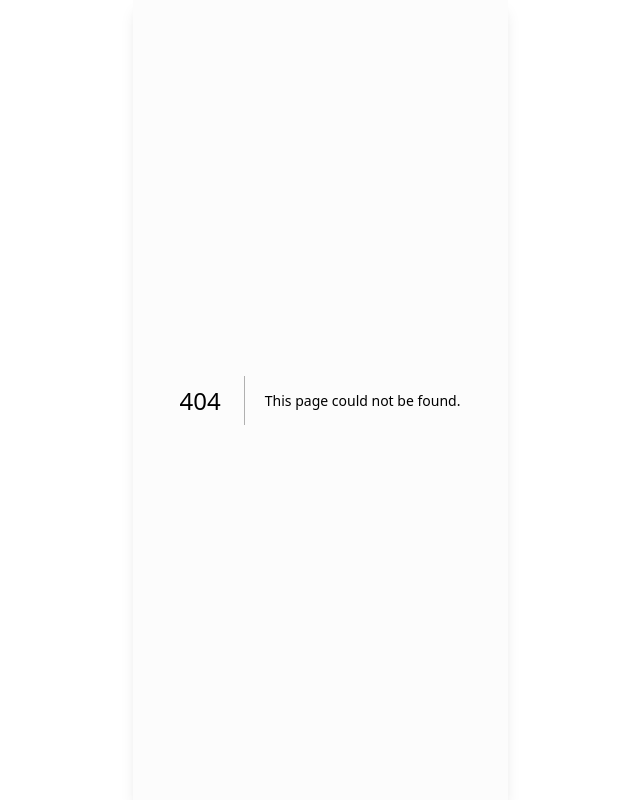
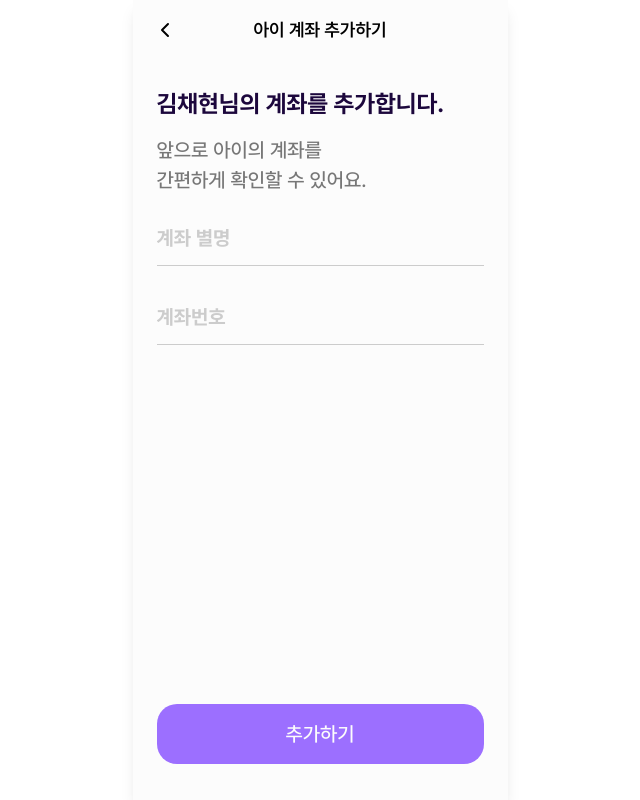
Before and after one commit to hana-connect/frontend, a Next.js app: page /wallet/add-child-account in a window 1280 px wide. Before the commit this address had no page. Shown: the whole page, without its empty margins (320-960 px from the left). Built offline with nearby package versions, Linux system fonts and the light colour scheme.

Commit message:
feat(wallet/add-child-account): 아이 계좌 추가하기 UI 레이아웃을 구현

```diff
--- /dev/null
+++ b/src/app/wallet/add-child-account/page.tsx
@@ -0,0 +1,43 @@
+"use client";
+
+import Button from "@/common/components/button/Button";
+import Header from "@/common/components/header/Header";
+import Input from "@/common/components/input/Input";
+
+const AddChildAccountPage = () => {
+  const _isCompleted = false;
+
+  return (
+    <>
+      <Header type="sub" title="아이 계좌 추가하기" />
+      <div className="flex min-h-[calc(100vh-60px)] flex-col bg-white">
+        <div className="pt-7 pb-7 pl-6">
+          <h1 className="text-heading-24-b text-brand-black">
+            김채현님의 계좌를 추가합니다.
+          </h1>
+          <p className="text-body-20-m mt-4 text-grey-6">
+            앞으로 아이의 계좌를
+            <br />
+            간편하게 확인할 수 있어요.
+          </p>
+        </div>
+
+        <main className="flex flex-1 flex-col px-6">
+          <Input placeholder="계좌 별명" />
+
+          <div className="mt-9">
+            <Input placeholder="계좌번호" />
+          </div>
+
+          <div className="mt-auto pb-9">
+            <Button size="L" variant="active">
+              추가하기
+            </Button>
+          </div>
+        </main>
+      </div>
+    </>
+  );
+};
+
+export default AddChildAccountPage;
--- a/src/common/components/input/AccountNumberInput.tsx
+++ b/src/common/components/input/AccountNumberInput.tsx
@@ -65,7 +65,7 @@ const AccountNumberInput = ({
           type="button"
           onClick={onVerify}
           disabled={verifyDisabled || disabled}
-          className="text-body-18-m h-[37px] w-[86px] shrink-0 rounded-[20px] bg-grey-7 leading-[33px] tracking-[-0.09px] text-grey-6"
+          className="text-body-18-m h-9.25 w-21.5 shrink-0 rounded-[20px] bg-grey-7 leading-8.25 tracking-[-0.09px] text-grey-6"
         >
           {verifyLabel}
         </button>
```
